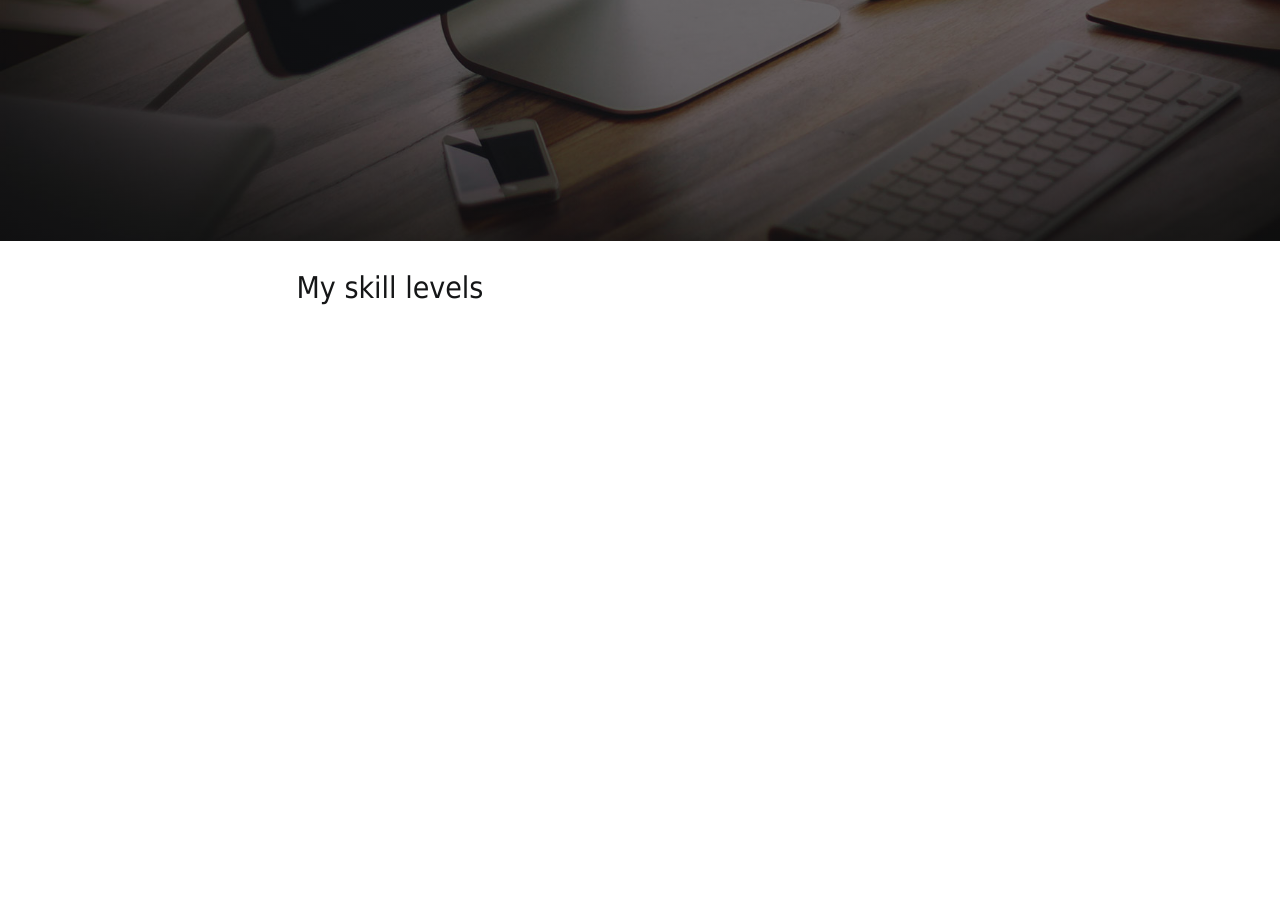
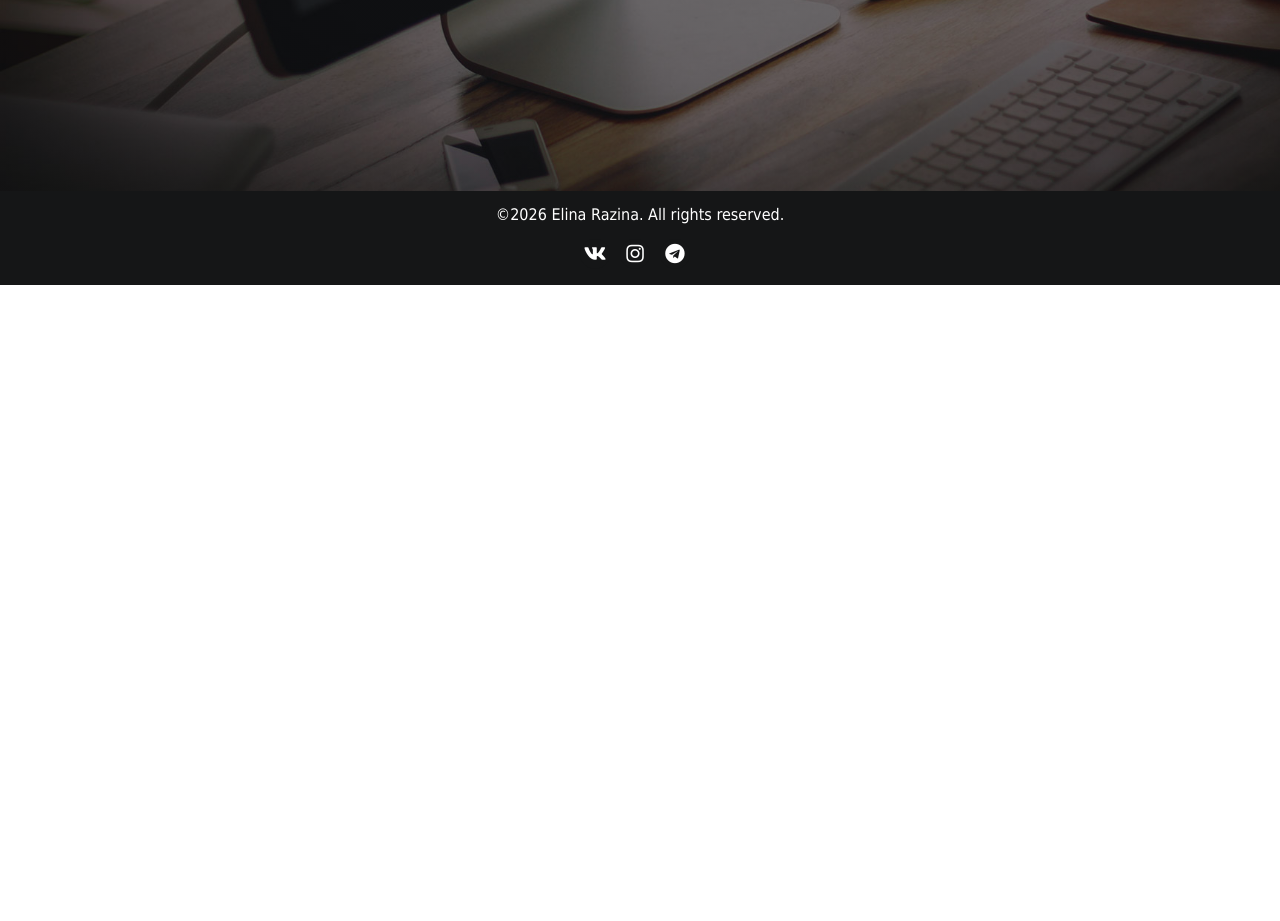
Before and after one commit to ERazina/myPortfolioSite, a website: page src/pug/index.pug in a window 1280 px wide. Shown: the part 559-1480 px from the top of the page. After the commit the page ends 844 px from the top, so only its background shows below. Drawn offline with nearby package versions, Linux system fonts and the light colour scheme; files that its build step writes are made by us from their sources; files whose address does not match are found by name.

Commit message:
added some changes

```diff
--- a/src/pug/index.pug
+++ b/src/pug/index.pug
@@ -4,7 +4,7 @@ html(lang="en")
         meta(charset="UTF-8")
         meta(name="viewport", content="width=device-width, initial-scale=1.0")
         meta(http-equiv="X-UA-Compatible", content="ie=edge")
-        title Сайт-портфолио Разиной Элины
+        title Elina Razina UI developer
         link(rel="stylesheet", href="./css/reset.css")
         link(rel="stylesheet", href="./css/style.css")
         link(rel="stylesheet", href="https://use.fontawesome.com/releases/v5.8.2/css/all.css" integrity="sha384-oS3vJWv+0UjzBfQzYUhtDYW+Pj2yciDJxpsK1OYPAYjqT085Qq/1cq5FLXAZQ7Ay" crossorigin="anonymous")
@@ -81,11 +81,11 @@ html(lang="en")
         //-     .portfolio-card
         //-     a.about-link(href="") view more projects
 
-        .skills#skills
-            h2.h2heading My skill levels
-            .skill
-                #progressBar
-                    div#inner
+        //- .skills#skills
+        //-     h2.h2heading My skill levels
+        //-     .skill
+        //-         #progressBar
+        //-             div#inner
         //-         svg(width="200" height="200" version="1.1" xmlns="http://www.w3.org/2000/svg")
         //-             circle(cx="50" cy="50" r="48" fill="#434343" stroke-width="5" stroke="rgb(0,0,0)" text="HTML")
         //-             text 100
```
